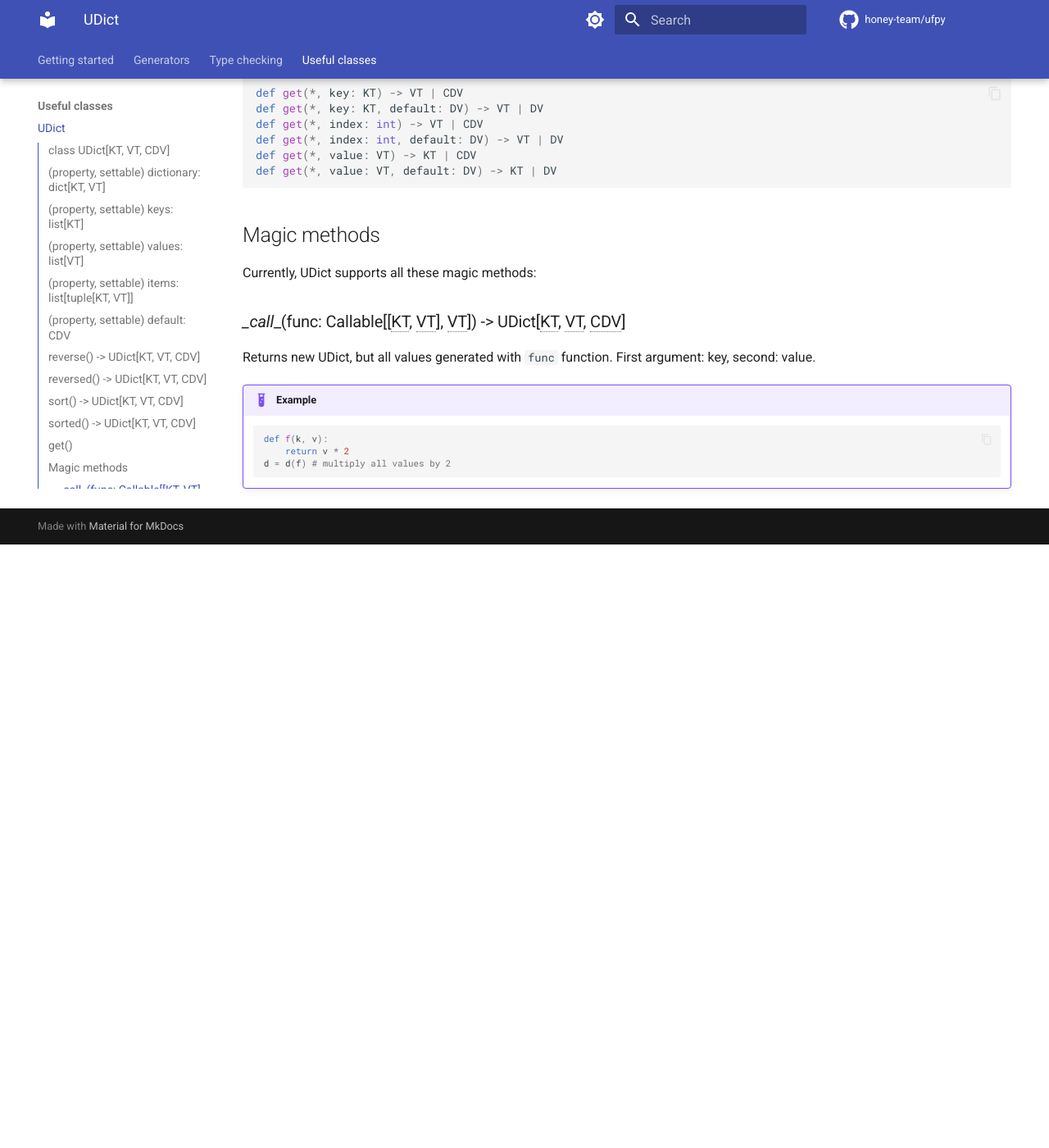
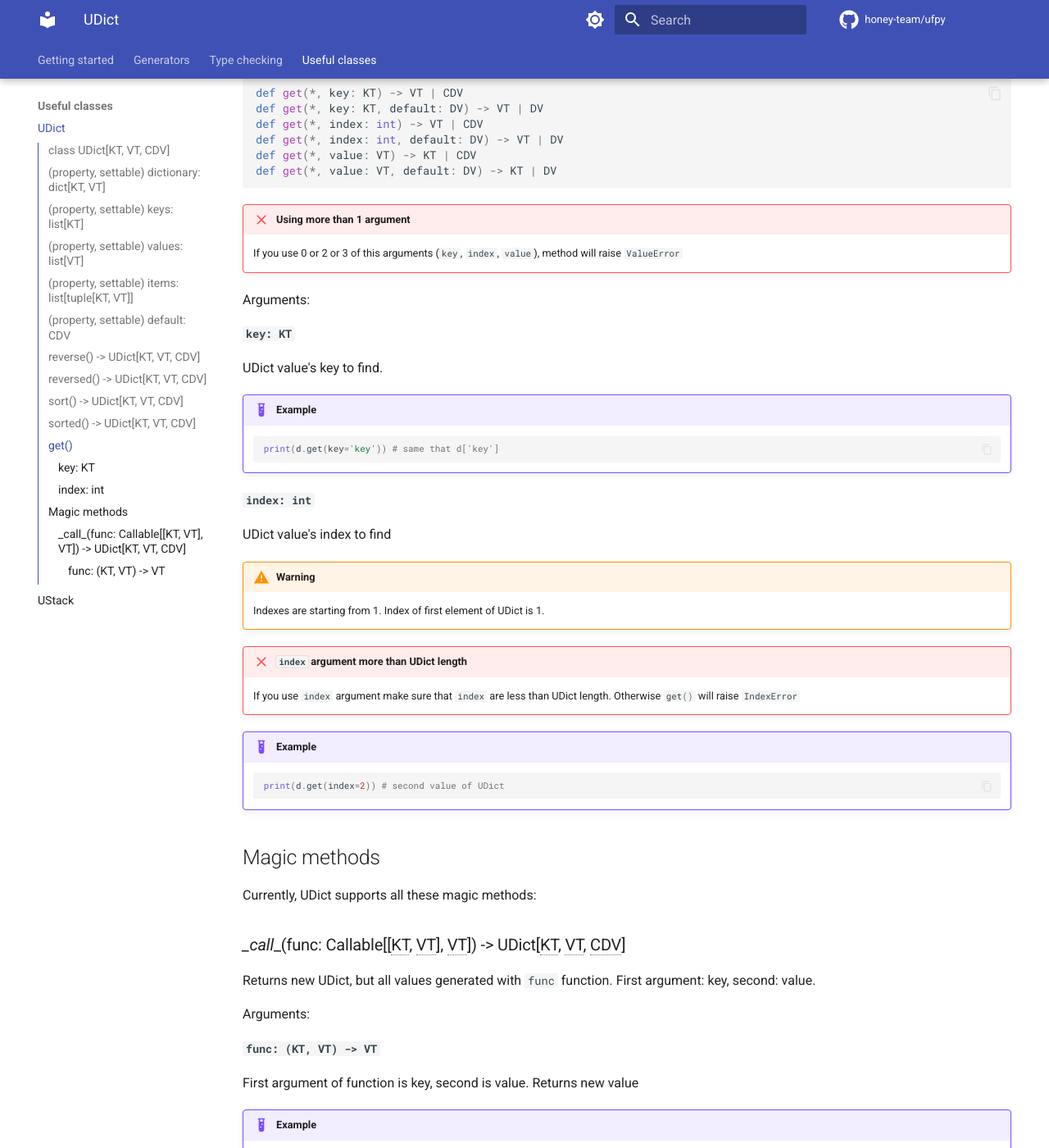
Before and after one commit to honey-team/ufpy, an MkDocs documentation site: the page built from docs/useful_classes/udict.md, in a window 1280 px wide and 1400 px high, scrolled down 4328 px. Shown: the whole window at 82% size. Built offline with MkDocs 1.6.1 and Material for MkDocs 9.7.7, drawn with Linux system fonts in a browser that asks for light colours; comment, search, counter and statistics services are not loaded; the version menu is left out; before the commit the page ends 4992 px from its top, so only the background shows below that.

Commit message:
Udict: get() №1

````diff
--- a/docs/useful_classes/udict.md
+++ b/docs/useful_classes/udict.md
@@ -201,6 +201,35 @@
 def get(*, value: VT, default: DV) -> KT | DV
 ```
 
+!!! failure "Using more than 1 argument"
+    If you use 0 or 2 or 3 of this arguments (`key`, `index`, `value`), method will raise `ValueError`
+
+Arguments:
+#### `key: KT`
+
+UDict value's key to find.
+
+!!! example
+    ```python
+    print(d.get(key='key')) # same that d['key']
+    ```
+
+#### `index: int`
+
+UDict value's index to find
+
+!!! warning
+    Indexes are starting from 1. Index of first element of UDict is 1.
+
+!!! failure "`index` argument more than UDict length"
+    If you use `index` argument make sure that `index` are less than UDict length. Otherwise `#!python get()`
+    will raise `IndexError`
+
+!!! example
+    ```python
+    print(d.get(index=2)) # second value of UDict
+    ```
+
 ## Magic methods
 
 Currently, UDict supports all these magic methods:
@@ -208,6 +237,12 @@
 ### _\_call__(func: Callable[[KT, VT], VT]) -> UDict[KT, VT, CDV]
 
 Returns new UDict, but all values generated with `func` function. First argument: key, second: value.
+
+Arguments:
+#### `func: (KT, VT) -> VT`
+
+First argument of function is key, second is value. Returns new value
+
 
 !!! example
     ```python
--- a/mkdocs.yml
+++ b/mkdocs.yml
@@ -16,10 +16,13 @@
     - search.suggest
     - toc.follow
     - toc.integrate
+    - navigation.expand
     - navigation.tracking
     - navigation.tabs
     - navigation.tabs.sticky
     - navigation.top
+    - navigation.instant
+    - navigation.instant.progress
   icon:
     repo: fontawesome/brands/github
     edit: material/pencil
````
Also changed, not shown: README.md (+3 -0 lines).
